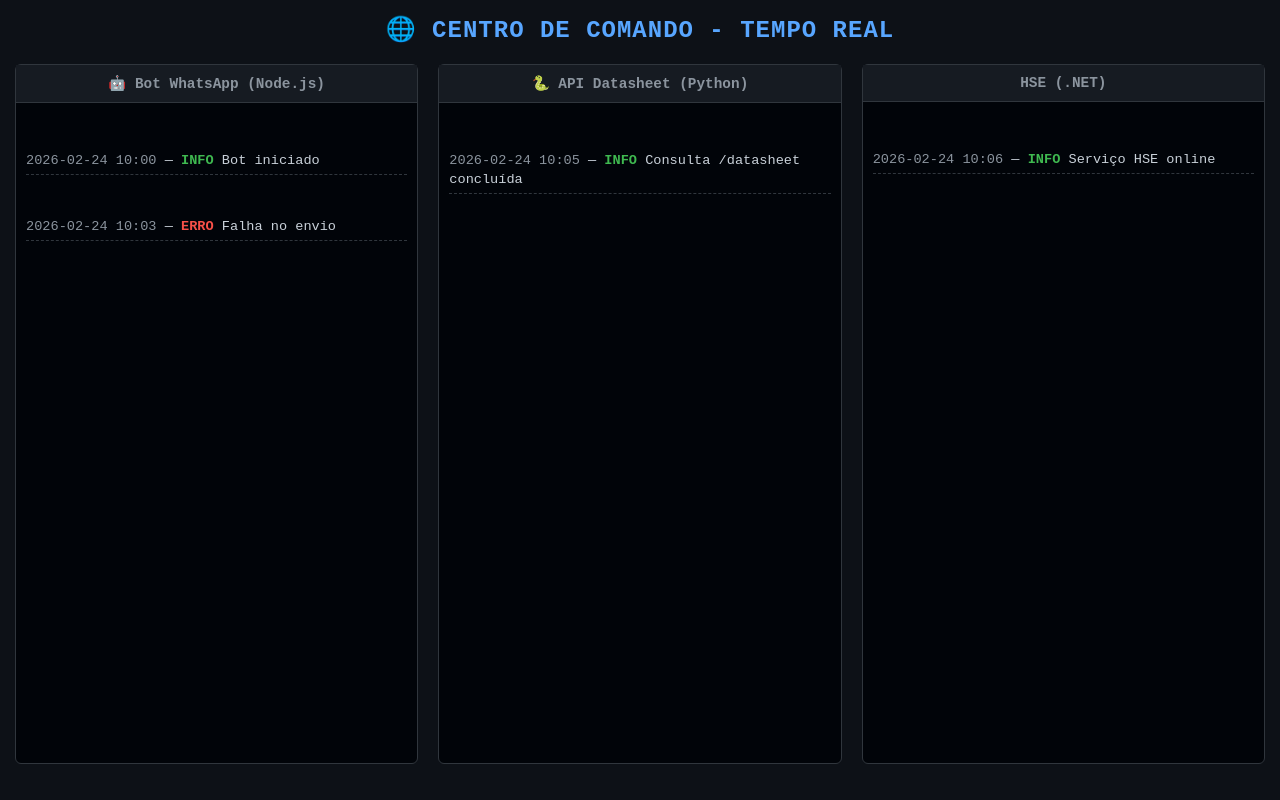
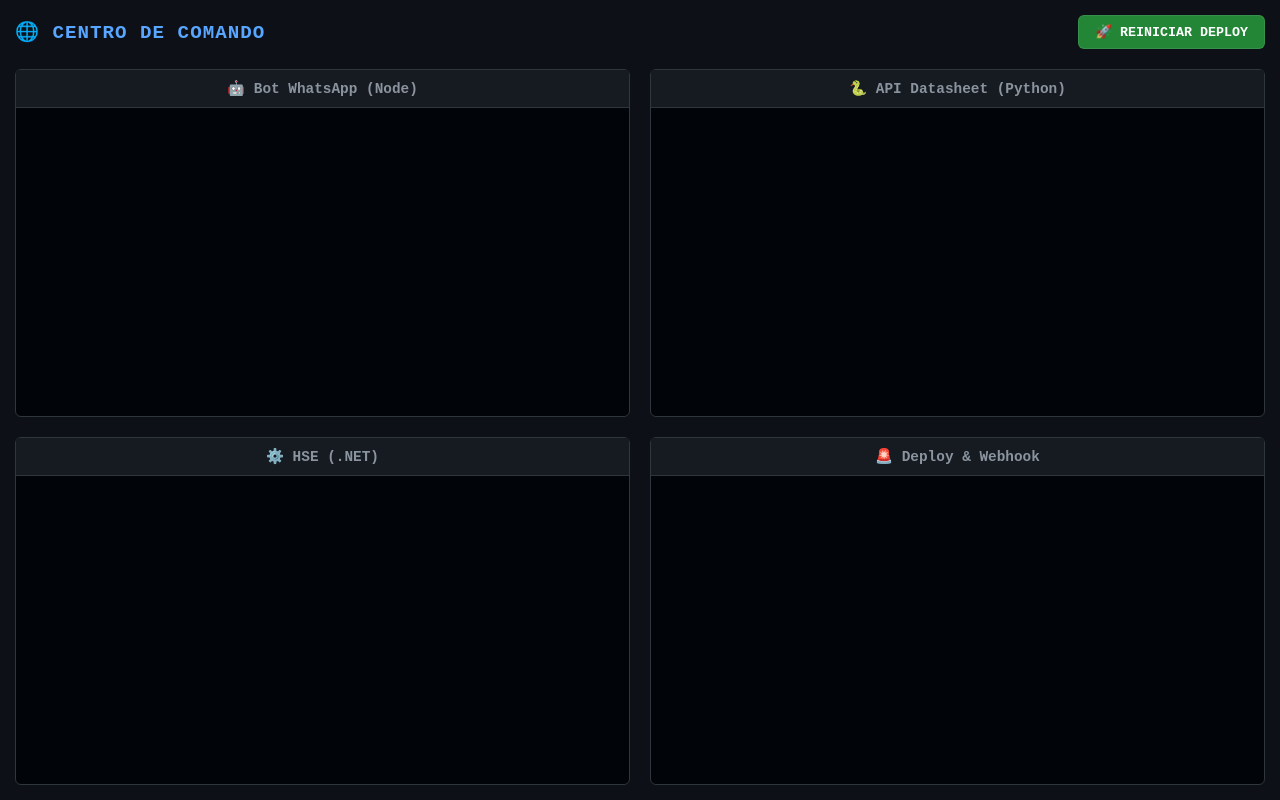
Before and after one commit to allan-max/Centro-de-Comando, a website: page index.html in a window 1280 px wide. Drawn offline with nearby package versions, Linux system fonts and the light colour scheme; no server answers.

Commit message:
Add files via upload

```diff
--- a/index.html
+++ b/index.html
@@ -5,214 +5,87 @@
 <meta name="viewport" content="width=device-width, initial-scale=1" />
 <title>Centro de Comando - Tempo Real</title>
 <style>
-  * {
-    box-sizing: border-box;
-}
+  * { box-sizing: border-box; }
+  body { background-color: #0d1117; color: #c9d1d9; font-family: 'Courier New', Courier, monospace; margin: 0; padding: 15px; display: flex; flex-direction: column; min-height: 100vh; }
 
-body {
-    background-color: #0d1117;
-    color: #c9d1d9;
-    font-family: 'Courier New', Courier, monospace;
-    margin: 0;
-    padding: 15px;
+  .header-container { display: flex; justify-content: space-between; align-items: center; margin-bottom: 20px; flex-wrap: wrap; gap: 10px; }
+  h1 { color: #58a6ff; margin: 0; font-size: 1.2rem; text-transform: uppercase; letter-spacing: 1px; }
 
-    display: flex;
-    flex-direction: column;
+  /* Botão de Reinício */
+  .btn-reiniciar { background-color: #238636; color: #ffffff; border: 1px solid rgba(240, 246, 252, 0.1); padding: 8px 16px; font-weight: bold; border-radius: 6px; cursor: pointer; transition: 0.2s; display: flex; align-items: center; gap: 8px; font-family: inherit; }
+  .btn-reiniciar:hover { background-color: #2ea043; }
+  .btn-reiniciar:active { transform: scale(0.95); }
 
-    min-height: 100vh; /* não usar height fixa */
-}
+  /* Grid 2x2 para os terminais */
+  .container { display: flex; flex-wrap: wrap; gap: 20px; flex: 1; }
+  .terminal { flex: 1 1 calc(50% - 20px); background-color: #010409; border: 1px solid #30363d; border-radius: 6px; display: flex; flex-direction: column; min-height: 300px; max-height: 45vh; }
 
-/* ESSENCIAL PARA MOBILE */
-@viewport {
-    width: device-width;
-}
+  .terminal-header { background-color: #161b22; padding: 10px; text-align: center; font-weight: bold; border-bottom: 1px solid #30363d; color: #8b949e; font-size: 0.9rem; }
+  .terminal-body { flex: 1; padding: 10px; overflow-y: auto; font-size: 0.85rem; line-height: 1.4; white-space: pre-wrap; word-break: break-word; }
 
-h1 {
-    text-align: center;
-    color: #58a6ff;
-    margin: 0 0 20px 0;
-    font-size: 1.2rem;
-    text-transform: uppercase;
-    letter-spacing: 1px;
-}
-
-/* MOBILE FIRST */
-.container {
-    display: flex;
-    gap: 20px;
-    height: calc(100vh - 100px); /* ocupa a tela abaixo do título */
-}
-/* ===== SCROLL PERSONALIZADO ===== */
-
-/* Chrome, Edge, Brave */
-.terminal-body::-webkit-scrollbar {
-    width: 8px;
-}
-
-.terminal-body::-webkit-scrollbar-track {
-    background: transparent; /* fundo transparente */
-}
-
-.terminal-body::-webkit-scrollbar-thumb {
-    background-color: #6e7681; /* cinza visível */
-    border-radius: 10px;
-    border: 2px solid transparent;
-    background-clip: content-box; /* deixa mais elegante */
-}
-
-.terminal-body::-webkit-scrollbar-thumb:hover {
-    background-color: #8b949e; /* cinza mais claro no hover */
-}
-
-
-/* TERMINAIS */
-.terminal {
-    flex: 1;
-    background-color: #010409;
-    border: 1px solid #30363d;
-    border-radius: 6px;
-    max-height: 500px;
-    display: flex;
-    flex-direction: column;
-
-    min-height: 0; /* MUITO IMPORTANTE para scroll funcionar em flex */
-}
-
-.terminal-header {
-    background-color: #161b22;
-    padding: 10px;
-    text-align: center;
-    font-weight: bold;
-    border-bottom: 1px solid #30363d;
-    color: #8b949e;
-    font-size: 0.9rem;
-}
-
-.terminal-body {
-    flex: 1;
-    padding: 10px;
-    scrollbar-width: thin;
-    scrollbar-color: #6e7681 transparent;
-
-    overflow-y: auto;   /* ativa scroll vertical */
-    overflow-x: hidden; /* evita scroll lateral */
-
-    font-size: 0.85rem;
-    line-height: 1.4;
-
-    white-space: pre-wrap;
-    word-break: break-word;
-    overflow-wrap: anywhere;
-}
-
-.terminal-body pre {
-    white-space: pre-wrap;
-    word-break: break-word;
-    overflow-wrap: anywhere;
-    margin: 0;
-}
-
-/* LOGS */
-.log-linha {
-    margin-bottom: 4px;
-    border-bottom: 1px dashed #30363d;
-    padding-bottom: 4px;
-}
-
+  .log-linha { margin-bottom: 4px; border-bottom: 1px dashed #30363d; padding-bottom: 4px; }
   .tag-info { color: #3fb950; font-weight: bold; }
   .tag-erro { color: #f85149; font-weight: bold; }
   .tag-data { color: #8b949e; }
+  .tag-alerta { color: #d29922; font-weight: bold; }
 
-/* DESKTOP */
-@media (max-width: 900px) {
-    .container {
-        flex-direction: column;
-        height: auto;
-    }
+  /* Scrollbar customizada */
+  ::-webkit-scrollbar { width: 8px; }
+  ::-webkit-scrollbar-track { background: transparent; }
+  ::-webkit-scrollbar-thumb { background-color: #6e7681; border-radius: 10px; border: 2px solid transparent; background-clip: content-box; }
+  ::-webkit-scrollbar-thumb:hover { background-color: #8b949e; }
 
-    .terminal {
-        max-height: 300px;
-    }
-}
-@media (min-width: 900px) {
-    .container {
-        flex-direction: row; /* lado a lado apenas no desktop */
-    }
-
-    .terminal {
-        flex: 1;
-        max-height: none;
-    }
-
-    h1 {
-        font-size: 1.5rem;
-    }
-}
-
+  @media (max-width: 900px) { .terminal { flex: 1 1 100%; max-height: 350px; } .header-container { flex-direction: column; justify-content: center; text-align: center; } }
 </style>
 </head>
 <body>
-  <h1>🌐 Centro de Comando - Tempo Real</h1>
+  <div class="header-container">
+      <h1>🌐 Centro de Comando</h1>
+      <button class="btn-reiniciar" onclick="enviarComandoReiniciar()">
+          🚀 REINICIAR DEPLOY
+      </button>
+  </div>
 
   <div class="container">
-    <div class="terminal" aria-label="Bot WhatsApp (Node.js)">
-      <div class="terminal-header">🤖 Bot WhatsApp (Node.js)</div>
-      <div class="terminal-body" id="log-node">
-        <div class="log-linha"><span class="tag-data">2026-02-24 10:00</span> — <span class="tag-info">INFO</span> Bot iniciado</div>
-        <div class="log-linha"><span class="tag-data">2026-02-24 10:03</span> — <span class="tag-erro">ERRO</span> Falha no envio</div>
-      </div>
-    </div>
-
-    <div class="terminal" aria-label="API Datasheet (Python)">
-      <div class="terminal-header">🐍 API Datasheet (Python)</div>
-      <div class="terminal-body" id="log-python">
-        <div class="log-linha"><span class="tag-data">2026-02-24 10:05</span> — <span class="tag-info">INFO</span> Consulta /datasheet concluída</div>
-      </div>
-    </div>
-
-    <div class="terminal" aria-label="HSE (.NET)">
-      <div class="terminal-header">HSE (.NET)</div>
-      <div class="terminal-body" id="log-hse">
-        <div class="log-linha"><span class="tag-data">2026-02-24 10:06</span> — <span class="tag-info">INFO</span> Serviço HSE online</div>
-      </div>
-    </div>
+    <div class="terminal"><div class="terminal-header">🤖 Bot WhatsApp (Node)</div><div class="terminal-body" id="log-node"></div></div>
+    <div class="terminal"><div class="terminal-header">🐍 API Datasheet (Python)</div><div class="terminal-body" id="log-python"></div></div>
+    <div class="terminal"><div class="terminal-header">⚙️ HSE (.NET)</div><div class="terminal-body" id="log-hse"></div></div>
+    <div class="terminal"><div class="terminal-header">🚨 Deploy & Webhook</div><div class="terminal-body" id="log-deploy"></div></div>
   </div>
 
   <script src="/socket.io/socket.io.js"></script>
   <script>
       const socket = io();
 
-        // Função para colorir e injetar a linha no HTML
       function adicionarLog(containerId, texto) {
           const container = document.getElementById(containerId);
           const divLinha = document.createElement('div');
           divLinha.className = 'log-linha';
 
-            // Destaca visualmente a data e os erros/infos
           let htmlTexto = texto
               .replace(/\[(.*?)\]/, '<span class="tag-data">[$1]</span>')
               .replace(/INFO:/, '<span class="tag-info">INFO:</span>')
-                .replace(/ERRO:/, '<span class="tag-erro">ERRO:</span>');
+              .replace(/ERRO:/, '<span class="tag-erro">ERRO:</span>')
+              .replace(/🚨|🚀|🧹/g, '<span class="tag-alerta">$&</span>');
 
           divLinha.innerHTML = htmlTexto;
           container.appendChild(divLinha);
-
-            // Rola a tela para o final automaticamente
           container.scrollTop = container.scrollHeight;
       }
 
-        // Fica escutando os eventos enviados pelo backend
-        socket.on('novo_log_node', (linha) => {
-            adicionarLog('log-node', linha);
-        });
+      socket.on('novo_log_node', (linha) => adicionarLog('log-node', linha));
+      socket.on('novo_log_python', (linha) => adicionarLog('log-python', linha));
+      socket.on('novo_console-log', (linha) => adicionarLog('log-hse', linha));
+      socket.on('novo_log_deploy', (linha) => adicionarLog('log-deploy', linha));
 
-        socket.on('novo_log_python', (linha) => {
-            adicionarLog('log-python', linha);
-        });
-
-        socket.on('novo_console-log', (linha) => {
-            adicionarLog('log-hse', linha);
-        });
+      // Função acionada pelo Botão
+      function enviarComandoReiniciar() {
+          const senha = prompt("Digite a senha de segurança para reiniciar os servidores:");
+          if(senha) {
+              socket.emit('solicitar_reiniciar', { chave: senha });
+              alert("Comando enviado! Acompanhe o log do Deploy.");
+          }
+      }
   </script>
 </body>
 </html>
```
Also changed, not shown: server.js (+19 -24 lines). Lines whose indentation alone changed are shown as unchanged.
